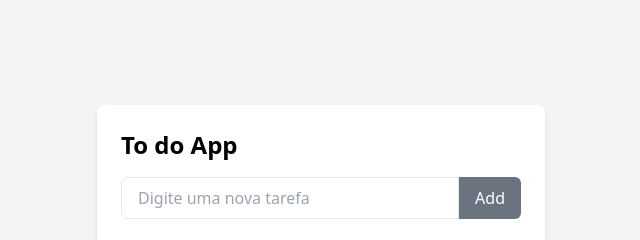
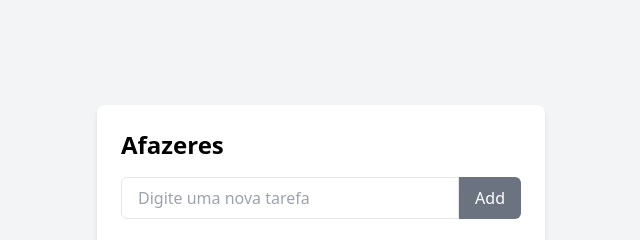
Before and after one commit to LuisMarques666/teste_alura, a plain HTML site: page index.html in a window 1280 px wide. Shown: the part 218-458 px from the top of the page, 319-959 px from the left. Drawn offline with nearby package versions, Linux system fonts and the light colour scheme.

Commit message:
Alterando nome

```diff
--- a/index.html
+++ b/index.html
@@ -9,7 +9,7 @@
 <body class="bg-gray-100 flex justify-center items-center min-h-screen">
 
   <div class="w-full max-w-md bg-white shadow-md rounded-lg p-6">
-    <h1 class="text-2xl font-bold text-black-800 mb-4">To do App</h1>
+    <h1 class="text-2xl font-bold text-black-800 mb-4">Afazeres</h1>
 
 
     <div class="mb-4 flex">
```
